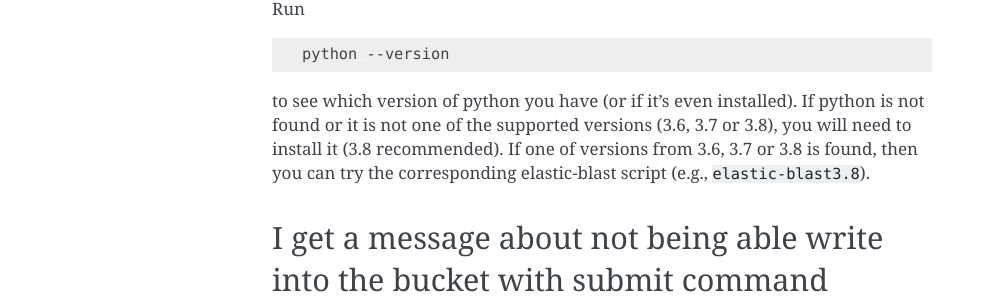
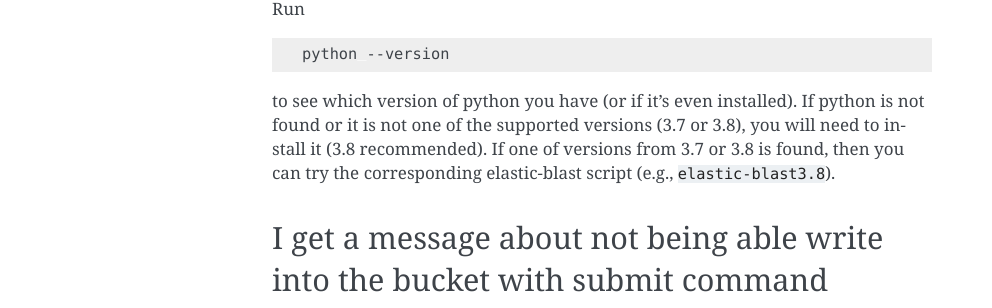
Before and after one commit to ncbi/elastic-blast-docs, a Sphinx documentation site: the page built from docs/source/troubleshooting.rst, in a window 1280 px wide. Shown: the part 1239-1547 px from the top of the page, without its empty margins (148-1140 px from the left). Built offline with Sphinx 7.4.7, drawn with Linux system fonts in a browser that asks for light colours.

Commit message:
Removed python3.6 mentions

```diff
--- a/docs/source/requirements.rst
+++ b/docs/source/requirements.rst
@@ -3,7 +3,7 @@
 Requirements
 ============
 
-* `python3.6 or newer <https://www.python.org/downloads/>`_
+* `python3.7 or newer <https://www.python.org/downloads/>`_
 * ``python3-distutils``
 
 Google Cloud Platform (GCP)
--- a/docs/source/troubleshooting.rst
+++ b/docs/source/troubleshooting.rst
@@ -68,8 +68,8 @@ Run
     python --version
 
 to see which version of python you have (or if it's even installed).  If python is not found or
-it is not one of the supported versions (3.6, 3.7 or 3.8), you will need to install it (3.8 recommended).
-If one of versions from 3.6, 3.7 or 3.8 is found, then you can try the corresponding elastic-blast
+it is not one of the supported versions (3.7 or 3.8), you will need to install it (3.8 recommended).
+If one of versions from 3.7 or 3.8 is found, then you can try the corresponding elastic-blast
 script (e.g., ``elastic-blast3.8``).
 
 
```
